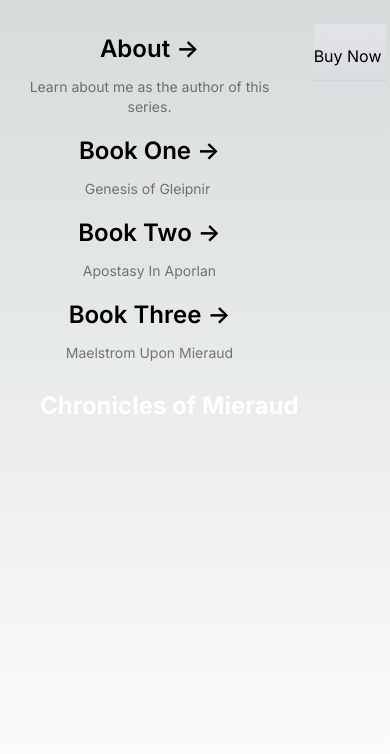
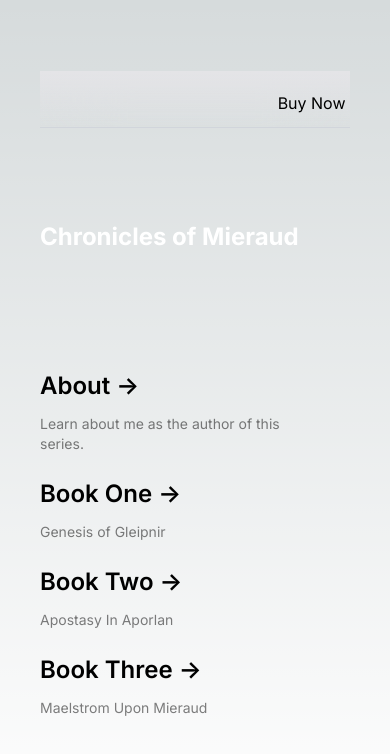
Before and after one commit to alex-aviles/MyBookSeriesWebsite, a Next.js app: page / in a window 390 px wide. Shown: the top 754 px of the page. Built offline with nearby package versions, Linux system fonts and the light colour scheme.

Commit message:
iphone screen adjust

```diff
--- a/src/app/page.tsx
+++ b/src/app/page.tsx
@@ -1,15 +1,16 @@
 //import Image from 'next/image'
 import Link from 'next/link';
+
 export default function Home() {
   return (
     <main className="relative flex flex-col lg:flex-row min-h-screen min-w-screen justify-around p-10">
 
-      <div className="position: absolute top-1 right-1 pt-5 lg:items-center lg:justify-end lg:max-w-4xl lg:pr-10">
+      <div className="lg:order-1 mb-8 lg:order-2 lg:absolute lg:top-1 lg:right-1 lg:pt-5 lg:items-center lg:justify-end lg:max-w-4xl lg:pr-10">
         <p className="flex justify-end border-b border-gray-300 bg-gradient-to-b from-zinc-200 pb-3 pt-5 backdrop-blur-2xl dark:border-neutral-800 dark:bg-zinc-800/30 dark:from-inherit lg:w-full lg:bg-gray-200 lg:p-4 lg:dark:bg-zinc-800/30">
           <a
-          href="https://www.amazon.com/dp/B09PHCFNH8?binding=paperback&qid=1700102595&sr=1-1&ref=dbs_dp_rwt_sb_pc_tpbk"
-          target="_blank"
-          rel="noopener noreferrer"
+            href="https://www.amazon.com/dp/B09PHCFNH8?binding=paperback&qid=1700102595&sr=1-1&ref=dbs_dp_rwt_sb_pc_tpbk"
+            target="_blank"
+            rel="noopener noreferrer"
           >
             Buy Now&nbsp;
           </a>
@@ -22,7 +23,7 @@ export default function Home() {
         </h1>
       </div>
 
-      <div className="position: top-1 left-1 absolute grid text-center pt-5 lg:max-w-3xl lg:w-[200px] lg:mb-0 lg:grid-cols-1 lg:grid-rows-4 lg:text-left">
+      <div className="lg:order-1 mb-8 lg:order-2 lg:top-1 lg:left-1 lg:absolute lg:grid lg:text-center lg:pt-5 lg:max-w-3xl lg:w-[200px] lg:mb-0 lg:grid-cols-1 lg:grid-rows-4 lg:text-left">
         <a
           href="/about"
           className="group rounded-lg border border-transparent px-3 py-2 transition-colors hover:border-gray-300 hover:bg-gray-100 hover:dark:border-neutral-700 hover:dark:bg-neutral-800/30"
@@ -88,5 +89,5 @@ export default function Home() {
         </Link>
       </div>
     </main>
-  )
+  );
 }
```
